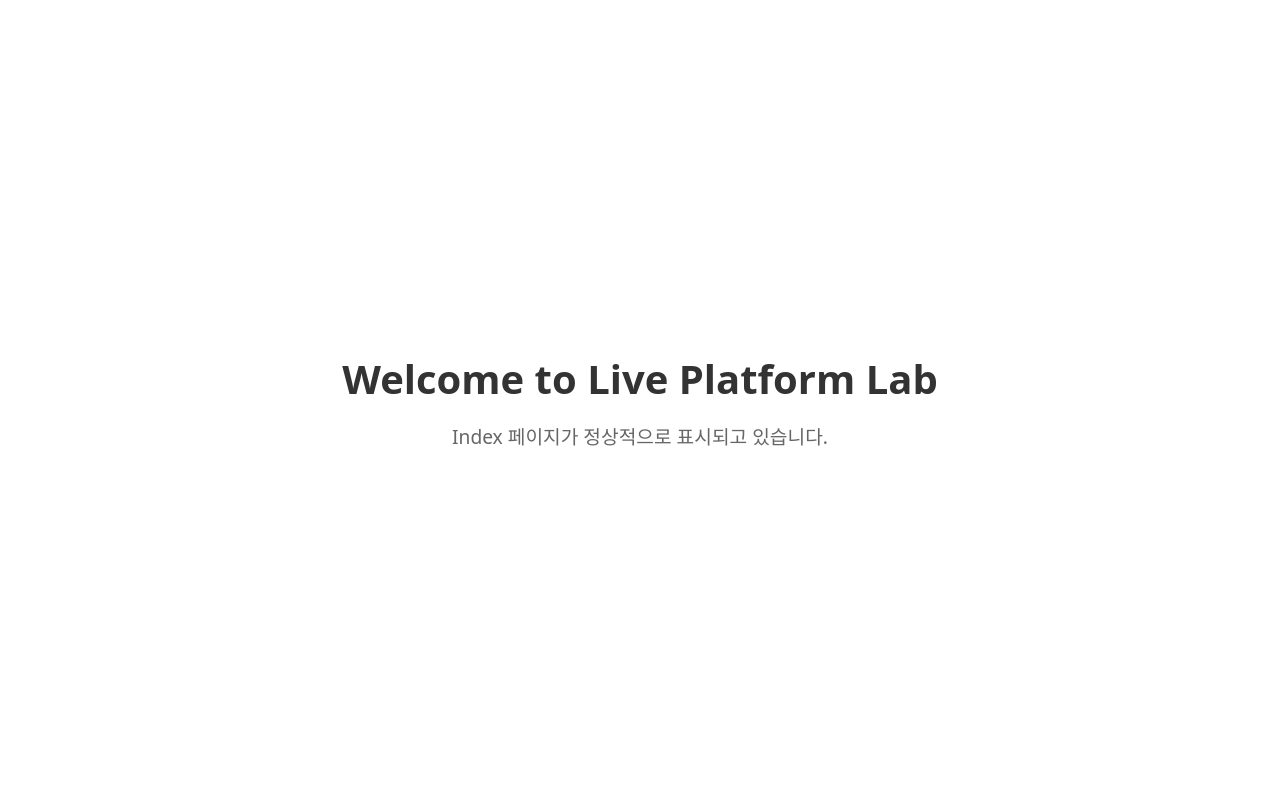
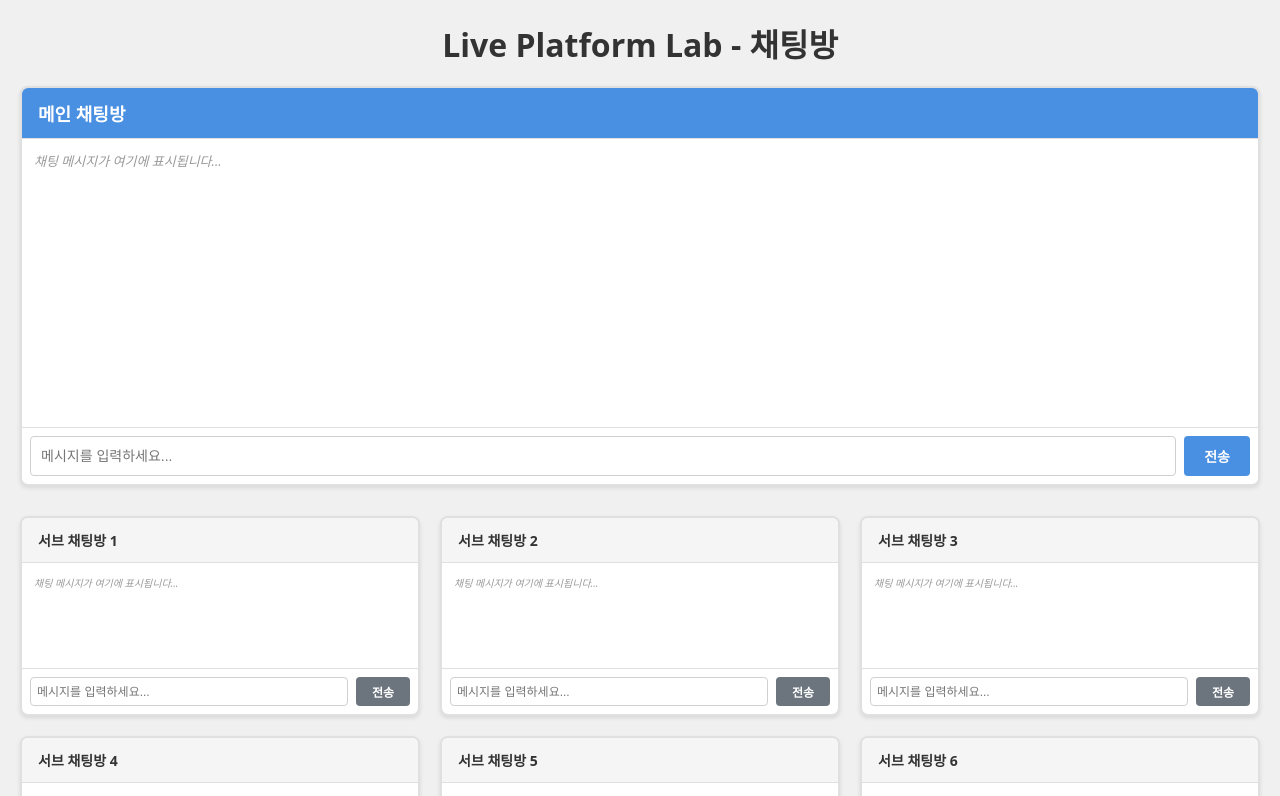
Before and after one commit to kjuiop/live-platform-lab, a Next.js app in the folder frontend/: page / in a window 1280 px wide. Shown: the top 796 px of the page. Built offline with nearby package versions, Linux system fonts and the light colour scheme.

Commit message:
[#6] feat: 메인 채팅방 및 서브 채팅방 화면 구성

```diff
--- a/frontend/pages/index.tsx
+++ b/frontend/pages/index.tsx
@@ -1,30 +1,208 @@
-import React from 'react';
+import React, { useState, useRef, useEffect } from 'react';
+
+interface ChatRoomProps {
+  title: string;
+  isMain?: boolean;
+}
+
+interface Message {
+  id: number;
+  nickname: string;
+  text: string;
+  timestamp: Date;
+}
+
+const ChatRoom: React.FC<ChatRoomProps> = ({ title, isMain = false }) => {
+  const [messages, setMessages] = useState<Message[]>([]);
+  const [inputValue, setInputValue] = useState('');
+  const [nickname, setNickname] = useState('사용자');
+  const messagesEndRef = useRef<HTMLDivElement>(null);
+
+  const scrollToBottom = () => {
+    messagesEndRef.current?.scrollIntoView({ behavior: 'smooth' });
+  };
+
+  useEffect(() => {
+    scrollToBottom();
+  }, [messages]);
+
+  const handleSend = () => {
+    if (inputValue.trim()) {
+      const newMessage: Message = {
+        id: Date.now(),
+        nickname: nickname.trim() || '사용자',
+        text: inputValue.trim(),
+        timestamp: new Date(),
+      };
+      setMessages([...messages, newMessage]);
+      setInputValue('');
+    }
+  };
+
+  const handleKeyPress = (e: React.KeyboardEvent<HTMLInputElement>) => {
+    if (e.key === 'Enter') {
+      handleSend();
+    }
+  };
+
+  return (
+    <div style={{
+      border: '2px solid #e0e0e0',
+      borderRadius: '8px',
+      display: 'flex',
+      flexDirection: 'column',
+      backgroundColor: '#ffffff',
+      boxShadow: '0 2px 4px rgba(0,0,0,0.1)',
+      height: isMain ? '400px' : '200px',
+    }}>
+      <div style={{
+        padding: '12px 16px',
+        borderBottom: '1px solid #e0e0e0',
+        backgroundColor: isMain ? '#4a90e2' : '#f5f5f5',
+        color: isMain ? '#ffffff' : '#333333',
+        fontWeight: 'bold',
+        fontSize: isMain ? '18px' : '14px',
+        borderRadius: '6px 6px 0 0',
+      }}>
+        {title}
+      </div>
+      <div style={{
+        flex: 1,
+        padding: '12px',
+        overflowY: 'auto',
+        fontSize: isMain ? '14px' : '11px',
+        color: '#333333',
+        display: 'flex',
+        flexDirection: 'column',
+        gap: '8px',
+      }}>
+        {messages.length === 0 ? (
+          <div style={{ color: '#999999', fontStyle: 'italic', fontSize: isMain ? '13px' : '10px' }}>
+            채팅 메시지가 여기에 표시됩니다...
+          </div>
+        ) : (
+          <>
+            {messages.map((msg) => (
+              <div key={msg.id} style={{
+                padding: '6px 10px',
+                backgroundColor: '#f0f0f0',
+                borderRadius: '6px',
+                wordBreak: 'break-word',
+              }}>
+                <div style={{
+                  fontSize: isMain ? '13px' : '11px',
+                  display: 'flex',
+                  alignItems: 'center',
+                  gap: '8px',
+                  flexWrap: 'wrap',
+                }}>
+                  <span style={{
+                    fontWeight: 'bold',
+                    color: '#4a90e2'
+                  }}>
+                    {msg.nickname}
+                  </span>
+                  <span style={{ color: '#999999' }}>|</span>
+                  <span style={{ flex: 1 }}>{msg.text}</span>
+                  <span style={{
+                    fontSize: isMain ? '10px' : '8px',
+                    color: '#999999'
+                  }}>
+                    {msg.timestamp.toLocaleTimeString()}
+                  </span>
+                </div>
+              </div>
+            ))}
+            <div ref={messagesEndRef} />
+          </>
+        )}
+      </div>
+      <div style={{
+        borderTop: '1px solid #e0e0e0',
+        padding: '8px',
+        display: 'flex',
+        gap: '8px',
+      }}>
+        <input
+          type="text"
+          value={inputValue}
+          onChange={(e) => setInputValue(e.target.value)}
+          onKeyPress={handleKeyPress}
+          placeholder="메시지를 입력하세요..."
+          style={{
+            flex: 1,
+            padding: isMain ? '10px' : '6px',
+            border: '1px solid #d0d0d0',
+            borderRadius: '4px',
+            fontSize: isMain ? '14px' : '12px',
+            outline: 'none',
+          }}
+        />
+        <button
+          onClick={handleSend}
+          style={{
+            padding: isMain ? '10px 20px' : '6px 16px',
+            backgroundColor: isMain ? '#4a90e2' : '#6c757d',
+            color: '#ffffff',
+            border: 'none',
+            borderRadius: '4px',
+            cursor: 'pointer',
+            fontSize: isMain ? '14px' : '12px',
+            fontWeight: 'bold',
+          }}
+          onMouseOver={(e) => {
+            e.currentTarget.style.backgroundColor = isMain ? '#357abd' : '#5a6268';
+          }}
+          onMouseOut={(e) => {
+            e.currentTarget.style.backgroundColor = isMain ? '#4a90e2' : '#6c757d';
+          }}
+        >
+          전송
+        </button>
+      </div>
+    </div>
+  );
+};
 
 export default function Home() {
   return (
     <div style={{
-      display: 'flex',
-      flexDirection: 'column',
-      alignItems: 'center',
-      justifyContent: 'center',
       minHeight: '100vh',
       fontFamily: 'system-ui, -apple-system, sans-serif',
-      padding: '2rem'
+      backgroundColor: '#f0f0f0',
+      padding: '20px',
     }}>
-      <h1 style={{
-        fontSize: '2.5rem',
-        marginBottom: '1rem',
-        color: '#333'
+      <div style={{
+        maxWidth: '1400px',
+        margin: '0 auto',
       }}>
-        Welcome to Live Platform Lab
-      </h1>
-      <p style={{
-        fontSize: '1.2rem',
-        color: '#666',
-        textAlign: 'center'
-      }}>
-        Index 페이지가 정상적으로 표시되고 있습니다.
-      </p>
+        <h1 style={{
+          fontSize: '2rem',
+          marginBottom: '20px',
+          color: '#333',
+          textAlign: 'center',
+        }}>
+          Live Platform Lab - 채팅방
+        </h1>
+
+        {/* 메인 채팅방 */}
+        <div style={{
+          marginBottom: '30px',
+        }}>
+          <ChatRoom title="메인 채팅방" isMain={true} />
+        </div>
+
+        {/* 서브 채팅방 3x3 그리드 */}
+        <div style={{
+          display: 'grid',
+          gridTemplateColumns: 'repeat(3, 1fr)',
+          gap: '20px',
+        }}>
+          {Array.from({ length: 9 }, (_, i) => (
+            <ChatRoom key={i} title={`서브 채팅방 ${i + 1}`} />
+          ))}
+        </div>
+      </div>
     </div>
   );
 }
```
